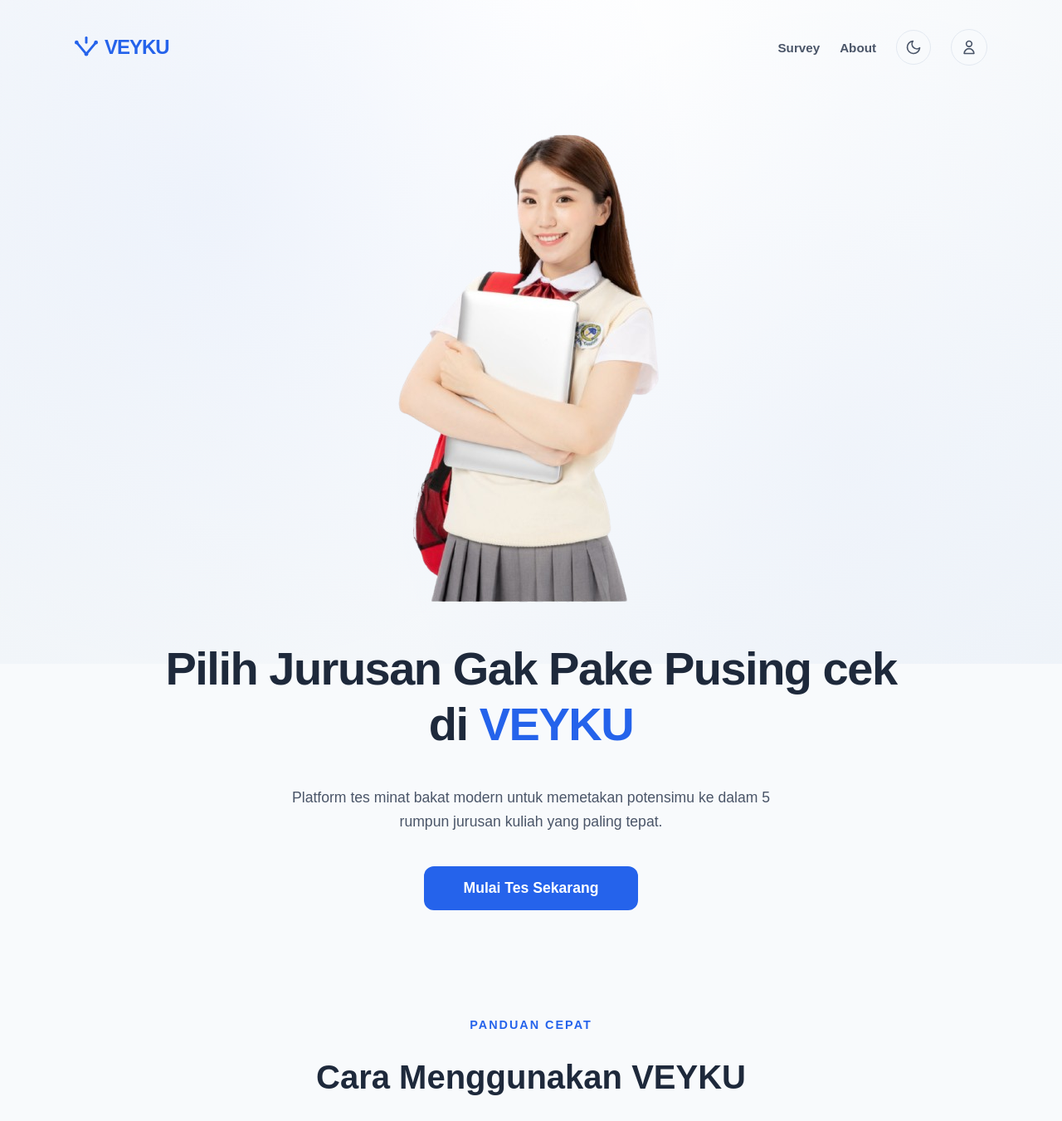
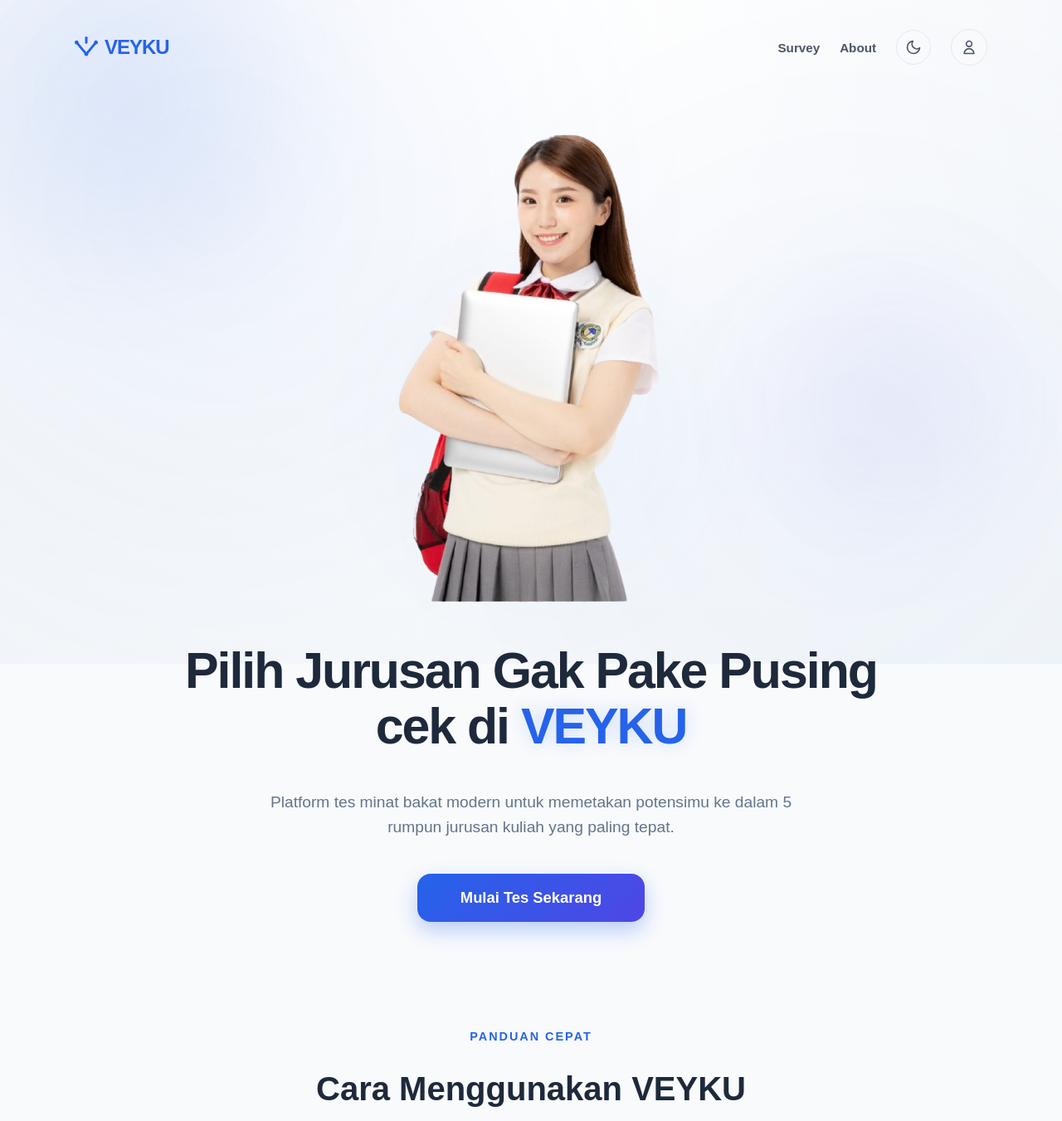
Before and after one commit to Automatum2/VeyKu, a Flask app: page / in a window 1280 px wide. Shown: the top 1351 px of the page at 83% size. Run offline with Flask 3, Linux system fonts and the light colour scheme.

Commit message:
kalau mau di modif desainnya silahkan!

```diff
--- a/static/css/survey.css
+++ b/static/css/survey.css
@@ -735,32 +735,77 @@
 }
 
 .hero-title-landing {
-    font-size: 3.5rem;
-    font-weight: 800;
+    font-size: 3.8rem;
+    font-weight: 900;
     color: var(--text-dark);
-    line-height: 1.2;
-    letter-spacing: -1.5px;
+    line-height: 1.1;
+    letter-spacing: -2px;
     margin-bottom: 24px;
     max-width: 900px;
+    animation: fadeInUp 0.8s ease-out both;
 }
 
 .hero-title-landing span {
     color: var(--primary-blue);
+    position: relative;
+    display: inline-block;
+    text-shadow: 0 0 20px rgba(37, 99, 235, 0.2);
 }
 
 .hero-subtitle-landing {
-    font-size: 1.1rem;
-    color: #4a5568;
-    max-width: 600px;
+    font-size: 1.2rem;
+    color: #64748b;
+    max-width: 650px;
     line-height: 1.6;
     margin-bottom: 40px;
-    font-weight: 400;
+    font-weight: 500;
+    animation: fadeInUp 0.8s ease-out 0.2s both;
+}
+
+/* Background Blobs */
+.blob {
+    position: absolute;
+    width: 500px;
+    height: 500px;
+    background: radial-gradient(circle, rgba(37, 99, 235, 0.08) 0%, transparent 70%);
+    border-radius: 50%;
+    filter: blur(40px);
+    z-index: -1;
+    animation: blobFloat 20s infinite alternate;
+}
+
+.blob-1 { top: -10%; left: -10%; background: radial-gradient(circle, rgba(37, 99, 235, 0.1) 0%, transparent 70%); }
+.blob-2 { bottom: 10%; right: -5%; animation-delay: -5s; background: radial-gradient(circle, rgba(99, 102, 241, 0.08) 0%, transparent 70%); }
+.blob-3 { top: 40%; left: 30%; animation-duration: 25s; opacity: 0.5; }
+
+@keyframes blobFloat {
+    0% { transform: translate(0, 0) scale(1); }
+    33% { transform: translate(30px, -50px) scale(1.1); }
+    66% { transform: translate(-20px, 20px) scale(0.9); }
+    100% { transform: translate(0, 0) scale(1); }
+}
+
+@keyframes fadeInUp {
+    from { opacity: 0; transform: translateY(30px); }
+    to { opacity: 1; transform: translateY(0); }
 }
 
 .hero-btn-large {
-    padding: 16px 48px;
-    font-size: 1.1rem;
-    border-radius: 12px;
+    padding: 18px 52px;
+    font-size: 1.15rem;
+    border-radius: 16px;
+    background: linear-gradient(135deg, var(--primary-blue) 0%, #4f46e5 100%);
+    color: white;
+    box-shadow: 0 10px 25px rgba(37, 99, 235, 0.3);
+    border: none;
+    transition: all 0.4s cubic-bezier(0.4, 0, 0.2, 1);
+    animation: fadeInUp 0.8s ease-out 0.4s both;
+}
+
+.hero-btn-large:hover {
+    transform: translateY(-5px) scale(1.02);
+    box-shadow: 0 15px 35px rgba(37, 99, 235, 0.4);
+    filter: brightness(1.1);
 }
 
 /* Steps Section */
--- a/templates/survey/landing.html
+++ b/templates/survey/landing.html
@@ -7,7 +7,11 @@
 {% endblock %}
 
 {% block content %}
-<div class="landing-wrapper"></div>
+<div class="landing-wrapper">
+    <div class="blob blob-1"></div>
+    <div class="blob blob-2"></div>
+    <div class="blob blob-3"></div>
+</div>
 
 <div class="hero-content fade-in-scale">
     <div class="hero-img-wrapper">
```
